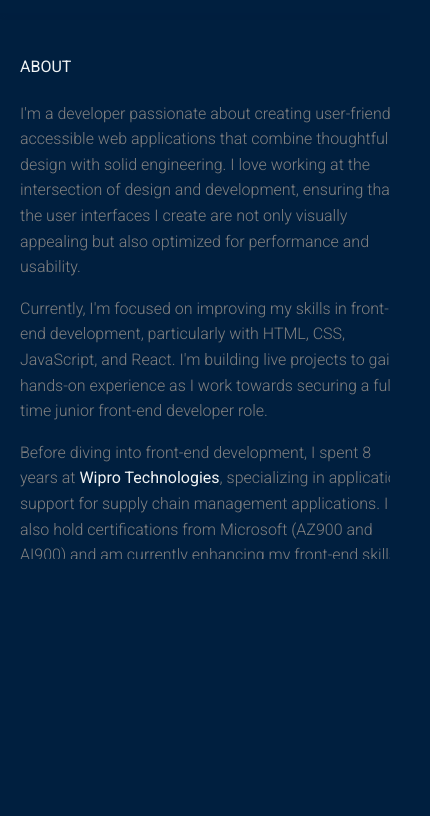
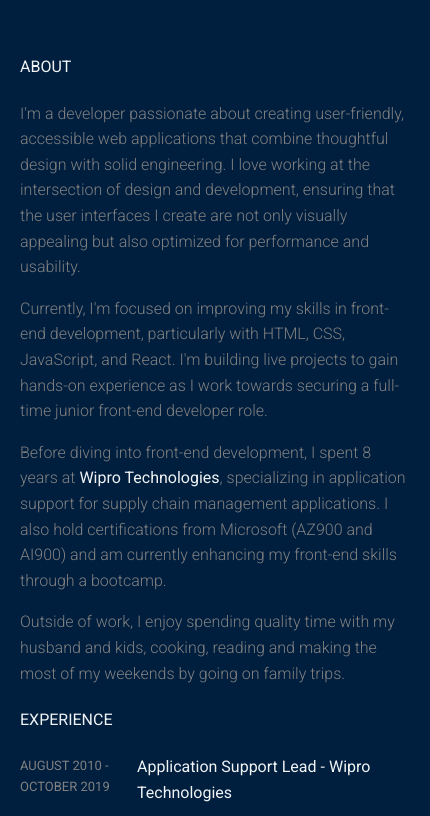
Before and after one commit to cjanani/cjanani.github.io, a plain HTML site: page index.html in a window 390 px wide. Shown: the part 285-1101 px from the top of the page, 430 px wide, since content can reach past the window. Before the commit the page ends 864 px from the top, so only its background shows below. Drawn offline with Linux system fonts and the light colour scheme.

Commit message:
Added changes for media query

```diff
--- a/styles.css
+++ b/styles.css
@@ -341,7 +341,10 @@ footer {
 
 @media screen and (max-width: 600px) {
     div.container-body {
+        display: flex;
         flex-direction: column; /* Stack sidebar and content vertically */
+        height: auto;
+        overflow: visible;
     }
     div.wrapper-sidebar {
         width: 100%; /* Full width for sidebar */
```
